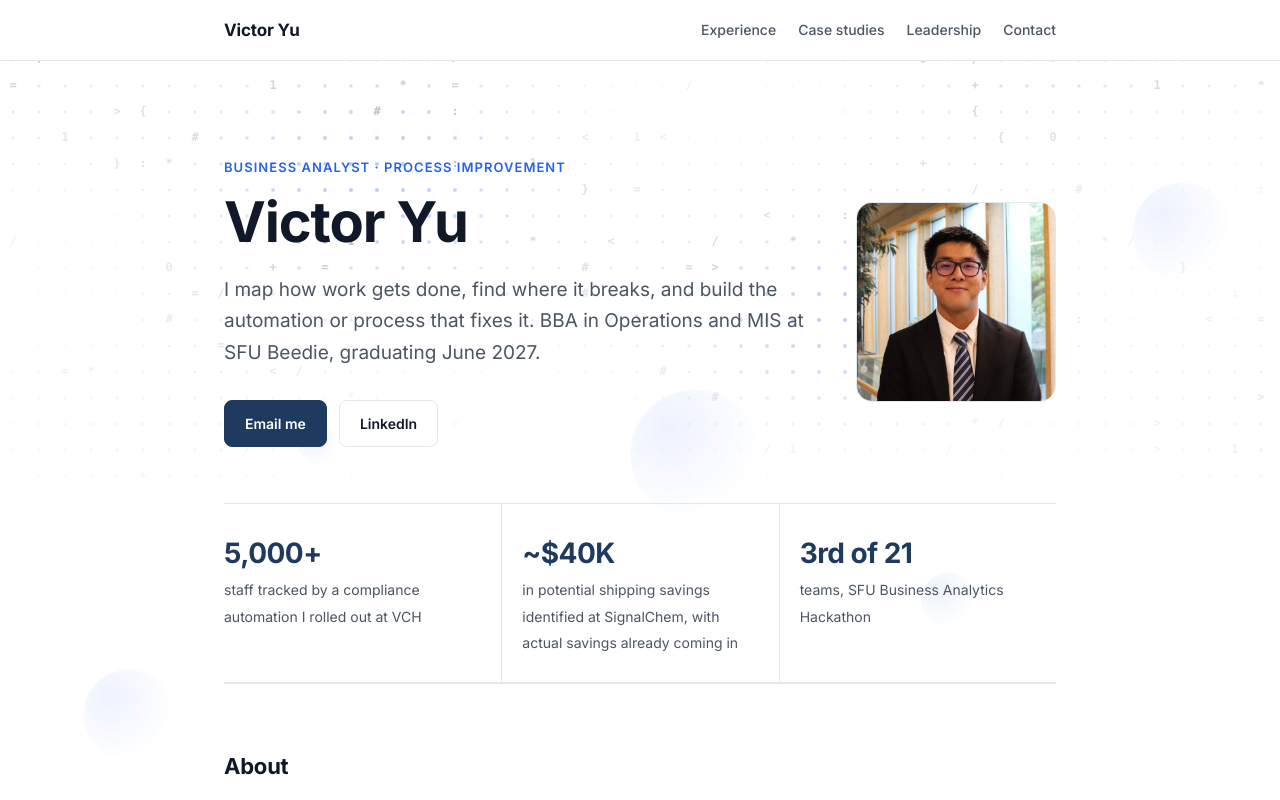
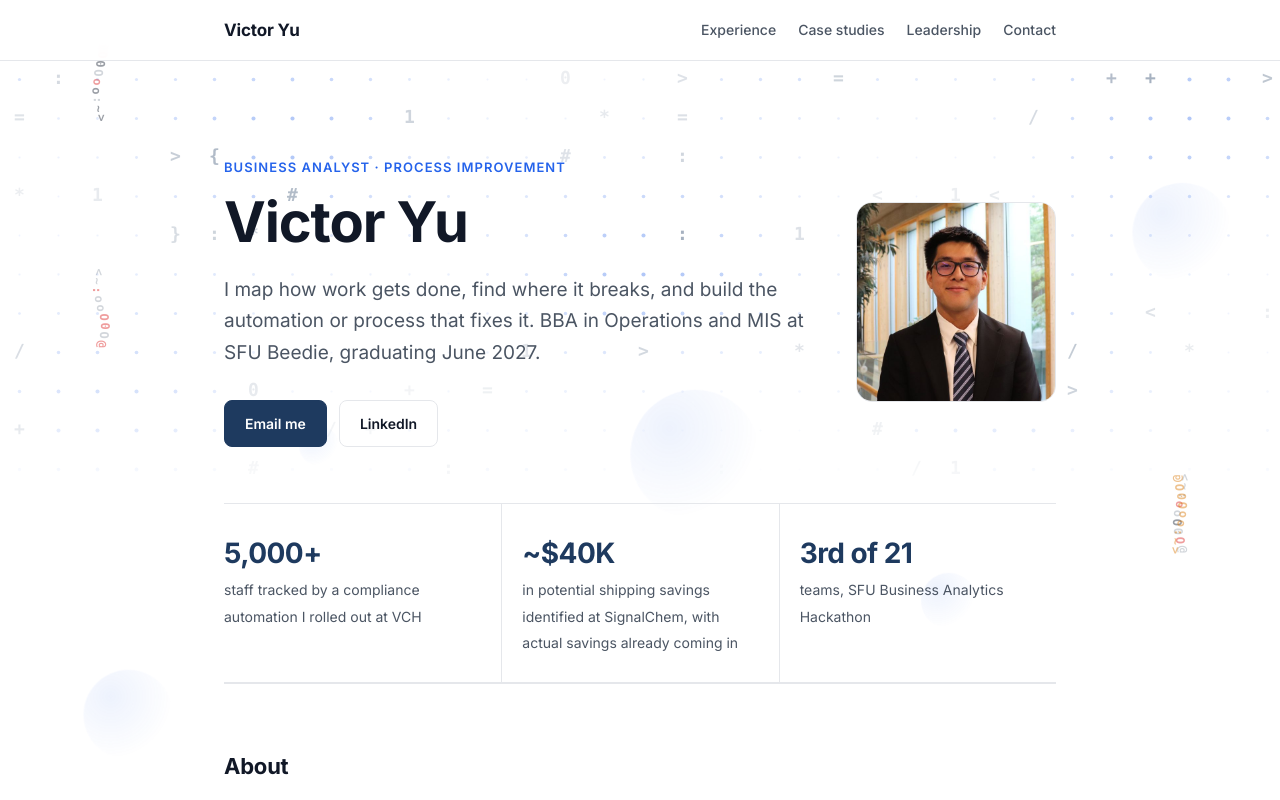
Before and after one commit to victorccyu/victorccyu.github.io, a plain HTML site: page index.html in a window 1280 px wide. Shown: the top 800 px of the page. Drawn offline with Linux system fonts and the light colour scheme.

Commit message:
Add koi in side margins, tune pond and hero defaults
- Koi swim in the empty side margins on wide screens (1220px and up)
- Footer pond defaults: 11 koi, 0.85 opacity
- Hero dot grid defaults: spacing 39, opacity 0.58, share of characters 0.16, wave size 1.3

Co-Authored-By: Claude Haiku 5.5 <noreply@anthropic.com>
Claude-Session: https://claude.ai/code/session_01Xn2pex71hF2xDqnU8v4oup

```diff
--- a/index.html
+++ b/index.html
@@ -658,7 +658,7 @@
     var cv = document.querySelector('.hero-field');
     if (!cv || !cv.getContext) return;
     var ctx = cv.getContext('2d');
-    var P = { spacing: 26, speed: 1, opacity: 0.5, size: 1.6, chars: 0.12, wave: 1 };
+    var P = { spacing: 39, speed: 1, opacity: 0.58, size: 1.6, chars: 0.16, wave: 1.3 };
     var GLYPHS = '+:/<>01{}=*#';
     var still = window.matchMedia('(prefers-reduced-motion: reduce)').matches;
     var w = 0, h = 0, t = 0, last = 0, visible = true, raf = 0;
@@ -772,12 +772,90 @@
   })();
 </script>
 <script>
+  /* Koi in the empty side margins on wide screens. Decorative. Off on narrow screens, under reduced motion, and when the tab is hidden. */
+  (function () {
+    if (window.matchMedia('(prefers-reduced-motion: reduce)').matches) return;
+    var wide = window.matchMedia('(min-width: 1220px)');
+    var cv = document.createElement('canvas');
+    cv.setAttribute('aria-hidden', 'true');
+    cv.setAttribute('style', 'position:fixed;inset:0;z-index:0;pointer-events:none;display:none');
+    document.body.appendChild(cv);
+    var ctx = cv.getContext('2d');
+    var R = '#dc2626', G = '#9ca3af', K = '#1f2937', Y = '#d97706', B = '#92400e';
+    var PATTERNS = [
+      [R, G, R, R, G, G, R, G, G], [G, R, G, K, G, R, G, G, G], [K, R, K, G, R, K, G, K, K],
+      [Y, Y, Y, Y, Y, Y, Y, Y, Y], [B, B, B, B, B, B, B, B, B]
+    ];
+    var BODY = '@O0Ooo:~<', GAP = 9, CONTENT = 880;
+    var fish = [], w = 0, h = 0, on = false, raf = 0, last = 0;
+    function laneX(f) { var m = (w - CONTENT) / 2; return f.side < 0 ? m / 2 : w - m / 2; }
+    function make(i) {
+      return {
+        side: i % 2 ? 1 : -1, dir: i < 2 ? Math.PI / 2 : -Math.PI / 2,
+        y: Math.random() * h, v: 10 + Math.random() * 8, wob: Math.random() * 6.28,
+        pat: PATTERNS[i % PATTERNS.length]
+      };
+    }
+    function resize() {
+      w = window.innerWidth; h = window.innerHeight;
+      var d = Math.min(window.devicePixelRatio || 1, 2);
+      cv.width = Math.round(w * d); cv.height = Math.round(h * d);
+      ctx.setTransform(d, 0, 0, d, 0, 0);
+    }
+    function step(dt) {
+      for (var i = 0; i < fish.length; i++) {
+        var f = fish[i];
+        f.wob += dt * 1.5;
+        f.y += Math.sin(f.dir) * f.v * dt;
+        if (f.y > h + 120) f.y = -120;
+        if (f.y < -120) f.y = h + 120;
+      }
+    }
+    function draw() {
+      ctx.clearRect(0, 0, w, h);
+      ctx.textAlign = 'center'; ctx.textBaseline = 'middle';
+      ctx.font = '700 12px ui-monospace, Menlo, Consolas, monospace';
+      ctx.globalAlpha = 0.45;
+      for (var i = 0; i < fish.length; i++) {
+        var f = fish[i], cx = laneX(f);
+        for (var k = BODY.length - 1; k >= 0; k--) {
+          var x = cx + Math.sin(f.wob - k * 0.7) * 4, y = f.y - Math.sin(f.dir) * k * GAP;
+          ctx.save(); ctx.translate(x, y); ctx.rotate(f.dir);
+          ctx.fillStyle = f.pat[k]; ctx.fillText(BODY.charAt(k), 0, 0); ctx.restore();
+        }
+      }
+      ctx.globalAlpha = 1;
+    }
+    function loop(now) {
+      raf = 0;
+      if (!on) return;
+      var dt = Math.min((now - last) / 1000, 0.05); last = now;
+      step(dt); draw(); raf = requestAnimationFrame(loop);
+    }
+    function sync() {
+      if (wide.matches && !document.hidden) {
+        if (!on) {
+          on = true; cv.style.display = 'block'; resize();
+          if (!fish.length) for (var i = 0; i < 4; i++) fish.push(make(i));
+          last = performance.now(); raf = requestAnimationFrame(loop);
+        }
+      } else {
+        on = false; cv.style.display = 'none';
+      }
+    }
+    wide.addEventListener('change', sync);
+    document.addEventListener('visibilitychange', sync);
+    window.addEventListener('resize', function () { if (on) { resize(); draw(); } });
+    sync();
+  })();
+</script>
+<script>
   /* Footer koi pond. Fish are chains of keyboard characters: the head leads, the body follows. */
   (function () {
     var cv = document.querySelector('.pond');
     if (!cv || !cv.getContext) return;
     var ctx = cv.getContext('2d');
-    var P = { speed: 1, count: 6, size: 1, opacity: 0.7 };
+    var P = { speed: 1, count: 11, size: 1, opacity: 0.85, vary: 0.6, shimmer: 0.5 };
     var R = '#dc2626', G = '#9ca3af', K = '#1f2937', Y = '#d97706', B = '#92400e';
     var PATTERNS = [
       [R, G, R, R, G, G, R, G, G],   /* kohaku */
@@ -788,7 +866,7 @@
     ];
     var BODY = '@O0Ooo:~<', SCALE = [1.25, 1.3, 1.25, 1.1, 0.95, 0.8, 0.7, 0.8, 1];
     var still = window.matchMedia('(prefers-reduced-motion: reduce)').matches;
-    var w = 0, h = 0, fish = [], food = [], visible = true, raf = 0, last = 0;
+    var w = 0, h = 0, fish = [], food = [], visible = true, raf = 0, last = 0, clock = 0;
     function resize() {
       var r = cv.getBoundingClientRect(), d = Math.min(window.devicePixelRatio || 1, 2);
       w = r.width; h = r.height; cv.width = Math.round(w * d); cv.height = Math.round(h * d);
@@ -797,7 +875,7 @@
     function make(i) {
       var dir = Math.random() < 0.5 ? 0 : Math.PI, f = {
         x: Math.random() * w, y: 28 + Math.random() * Math.max(h - 56, 1), course: dir, a: dir,
-        v: 16 + Math.random() * 12, wob: Math.random() * 6.28, wf: 0.5 + Math.random() * 0.5, pat: PATTERNS[i % PATTERNS.length], seg: []
+        v: 16 + Math.random() * 12, wob: Math.random() * 6.28, wf: 0.5 + Math.random() * 0.5, r: Math.random(), pat: PATTERNS[i % PATTERNS.length], seg: []
       };
       for (var k = 0; k < BODY.length; k++) f.seg.push({ x: f.x - Math.cos(dir) * k * 8, y: f.y });
       return f;
@@ -807,11 +885,13 @@
       while (fish.length < n) fish.push(make(fish.length));
       fish.length = n;
     }
+    function fscale(f) { return P.size * (1 + (f.r - 0.5) * 0.8 * P.vary); }
     function turn(from, to) { var d = to - from; while (d > Math.PI) d -= 6.2832; while (d < -Math.PI) d += 6.2832; return d; }
     function step(dt) {
-      var gap = 8 * P.size, i, k, f;
+      var i, k, f;
       for (i = 0; i < fish.length; i++) {
         f = fish[i]; f.wob += dt * f.wf;
+        var gap = 8 * fscale(f);
         var goal = f.course + Math.sin(f.wob) * 0.45, best = 150 * 150, hit = -1;
         for (k = 0; k < food.length; k++) {
           var dx = food[k].x - f.x, dy = food[k].y - f.y, dd = dx * dx + dy * dy;
@@ -846,8 +926,14 @@
         for (k = f.seg.length - 1; k >= 0; k--) {
           var s = f.seg[k], prev = f.seg[Math.max(k - 1, 0)], next = f.seg[Math.min(k + 1, f.seg.length - 1)];
           ctx.save(); ctx.translate(s.x, s.y); ctx.rotate(Math.atan2(prev.y - next.y, prev.x - next.x));
-          ctx.font = '700 ' + Math.round(13 * P.size * SCALE[k]) + 'px ui-monospace, Menlo, Consolas, monospace';
-          ctx.fillStyle = f.pat[k]; ctx.fillText(BODY.charAt(k), 0, 0); ctx.restore();
+          ctx.font = '700 ' + Math.round(13 * fscale(f) * SCALE[k]) + 'px ui-monospace, Menlo, Consolas, monospace';
+          ctx.fillStyle = f.pat[k]; ctx.fillText(BODY.charAt(k), 0, 0);
+          if (P.shimmer > 0) {
+            var glint = Math.max(0, Math.sin(clock * 2.5 - k * 0.7 + f.wob));
+            ctx.globalAlpha = P.opacity * P.shimmer * glint * 0.85; ctx.fillStyle = '#ffffff';
+            ctx.fillText(BODY.charAt(k), 0, 0);
+          }
+          ctx.restore();
         }
       }
       ctx.font = '700 12px ui-monospace, Menlo, Consolas, monospace'; ctx.fillStyle = '#b45309';
@@ -858,7 +944,7 @@
       raf = 0;
       if (!visible || document.hidden || still) return;
       var dt = Math.min((now - last) / 1000, 0.05); last = now;
-      step(dt); draw(); raf = requestAnimationFrame(loop);
+      clock += dt; step(dt); draw(); raf = requestAnimationFrame(loop);
     }
     function start() { if (!raf && !still) { last = performance.now(); raf = requestAnimationFrame(loop); } }
     resize(); populate(); for (var n = 0; n < 40; n++) step(0.05); draw(); start();
@@ -879,7 +965,7 @@
     box.setAttribute('style', 'position:fixed;right:12px;top:72px;z-index:50;width:220px;max-width:calc(100vw - 24px);background:#fff;border:1px solid #e5e7eb;border-radius:12px;box-shadow:0 12px 32px -12px rgba(17,24,39,.35);padding:14px 16px;font:13px/1.4 Inter,system-ui,sans-serif;color:#111827');
     var out = document.createElement('p');
     out.setAttribute('style', 'margin:10px 0 0;font:12px/1.5 ui-monospace,Menlo,monospace;color:#4b5563;max-width:none');
-    var defs = [['speed', 'Speed', 0, 4, 0.1], ['count', 'Number of koi', 1, 14, 1], ['size', 'Size', 0.6, 2, 0.05], ['opacity', 'Opacity', 0.1, 1, 0.05]];
+    var defs = [['speed', 'Speed', 0, 4, 0.1], ['count', 'Number of koi', 1, 14, 1], ['size', 'Size', 0.6, 2, 0.05], ['vary', 'Size variation', 0, 1, 0.05], ['shimmer', 'Shimmer', 0, 1, 0.05], ['opacity', 'Opacity', 0.1, 1, 0.05]];
     function show() { out.textContent = 'koi ' + defs.map(function (d) { return d[0] + ' ' + P[d[0]]; }).join(', '); }
     var t = document.createElement('strong'); t.textContent = 'Koi pond'; box.appendChild(t);
     defs.forEach(function (d) {
```
